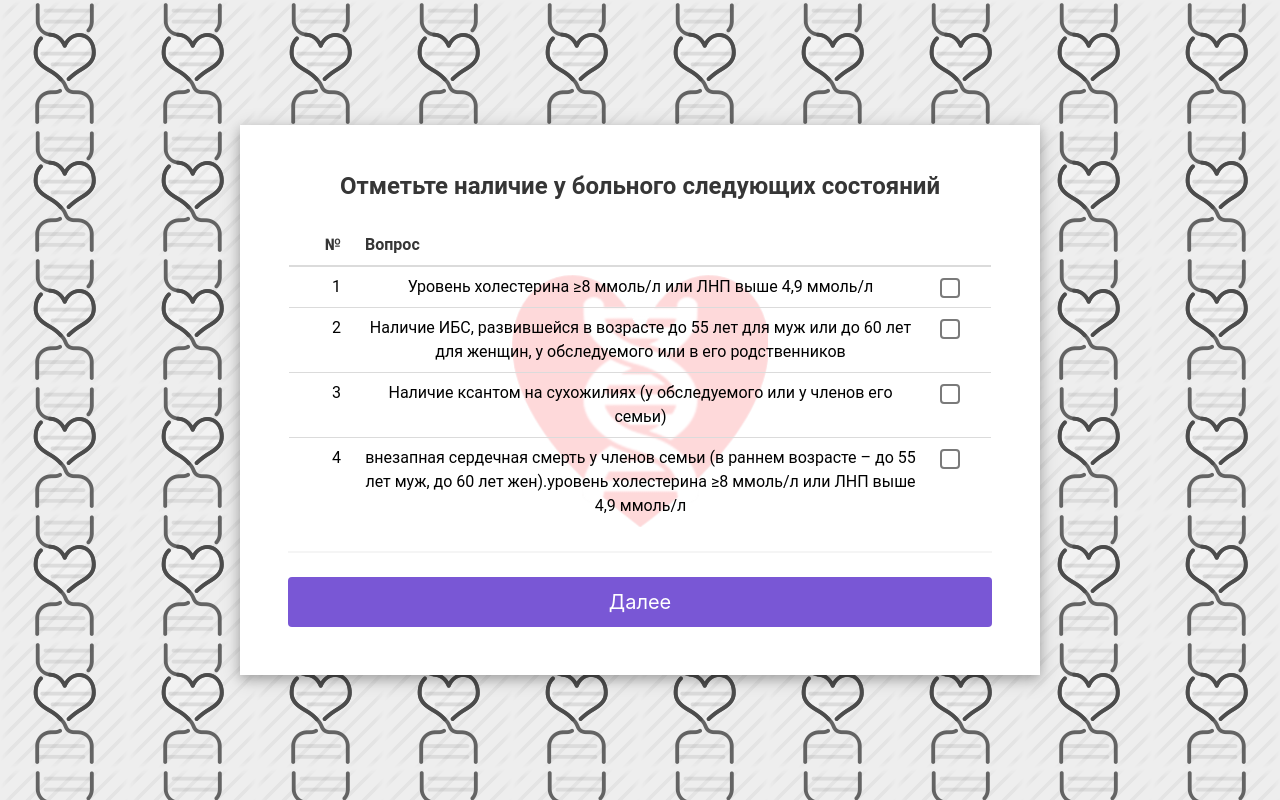
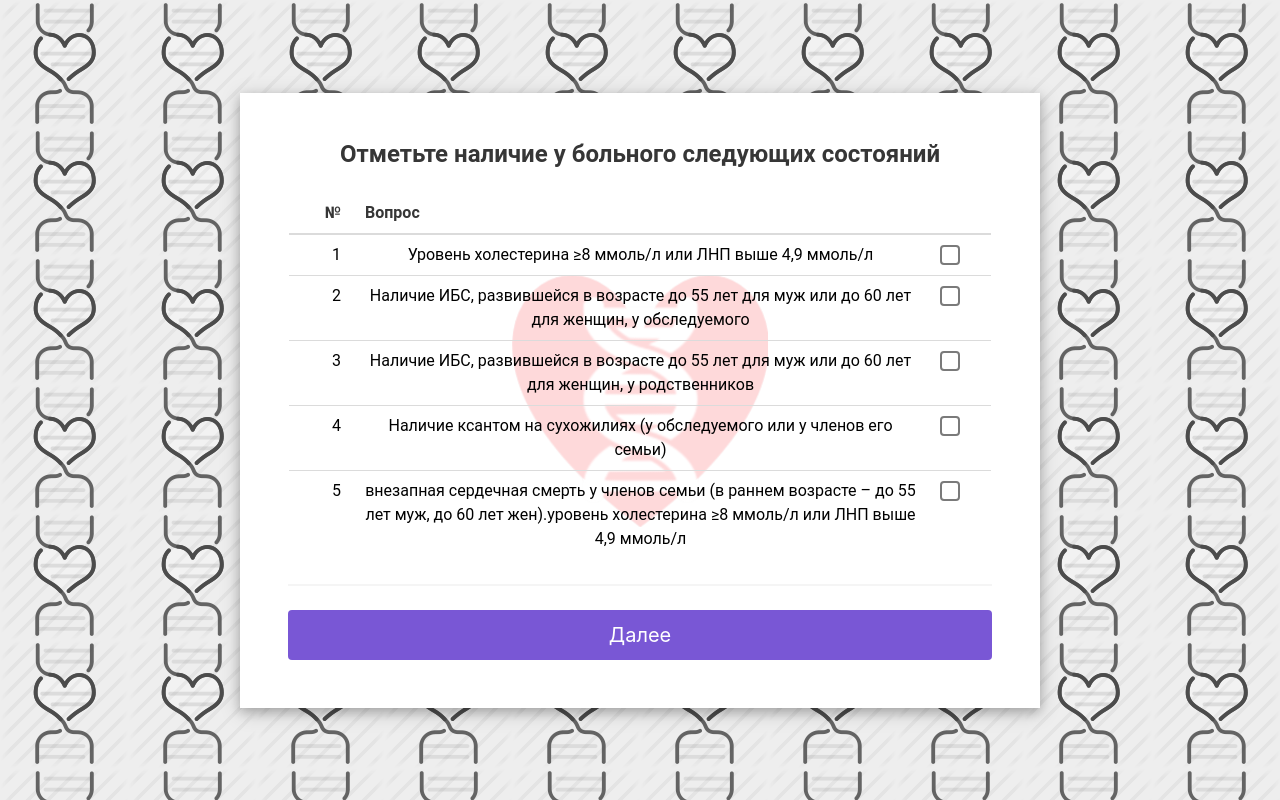
Before and after one commit to rguliev/familial-hyperlipidemia-calculator, a Vue app: page / in a window 1280 px wide. Built offline with nearby package versions, Linux system fonts and the light colour scheme.

Commit message:
Rebuild the logic

```diff
--- a/src/App.vue
+++ b/src/App.vue
@@ -11,7 +11,7 @@
         <Slide2 @next="slide2Next"/>
     </section>
     <section  v-if="activeSlide == 3" class="section">
-        <Slide34 @next="slide3Next"/>
+        <Slide34 :selfIHD="isSelfIHD" :relativeIHD="isRelativeIHD" @next="slide3Next"/>
     </section>
     <section  v-if="activeSlide == 5" class="section">
         <Slide5 @next="slide5Next"/>
@@ -66,9 +66,9 @@ export default {
     slide0Next: function() {
       this.activeSlide = 1
     },
-    slide1Next: function(numChecked) {
-      this.answers.slide1 = numChecked
-      if (numChecked) {
+    slide1Next: function(checkedRows) {
+      this.answers.slide1 = checkedRows
+      if (checkedRows.length) {
         this.activeSlide = 3
       } else {
         this.activeSlide = 2
@@ -87,7 +87,13 @@ export default {
       if (score >= 6) {
         this.activeSlide = 5
       } else {
-        this.activeSlide = 2
+        if (this.isSelfIHD) {
+          // Skip slid
+          this.answers.slide2 = "A"
+          this.slide2Next(this.answers.slide2)
+        } else {
+          this.activeSlide = 2
+        }
       }
     },
     slide5Next: function(geneApoB) {
@@ -112,6 +118,20 @@ export default {
         this.answers[key] = undefined
       }
       this.activeSlide = 1
+    }
+  },
+  computed: {
+    isSelfIHD: function() {
+      if (this.answers.slide1) {
+        return this.answers.slide1.find(v => v.id === 2)
+      }
+      return undefined
+    },
+    isRelativeIHD: function() {
+      if (this.answers.slide1) {
+        return this.answers.slide1.find(v => v.id === 3)
+      }
+      return undefined
     }
   }
 }
--- a/src/components/Slide1.vue
+++ b/src/components/Slide1.vue
@@ -9,7 +9,7 @@
         :header-checkable="headerCheckable"
         checkbox-position="right"></b-table>
         <hr>
-        <b-button size="is-medium" type="is-primary" expanded @click="$emit('next', numChecked)">Далее</b-button>
+        <b-button size="is-medium" type="is-primary" expanded @click="$emit('next', checkedRows)">Далее</b-button>
 </div>
 </template>
 
@@ -20,9 +20,10 @@
             return {
                 data: [
                     { 'id': 1, 'label': 'Уровень холестерина ≥8 ммоль/л или ЛНП выше 4,9 ммоль/л'},
-                    { 'id': 2, 'label': 'Наличие ИБС, развившейся в возрасте до 55 лет для муж или до 60 лет для женщин, у обследуемого или в его родственников'},
-                    { 'id': 3, 'label': 'Наличие ксантом на сухожилиях (у обследуемого или у членов его семьи)'},
-                    { 'id': 4, 'label': 'внезапная сердечная смерть у членов семьи (в раннем возрасте – до 55 лет муж, до 60 лет жен).уровень холестерина ≥8 ммоль/л или ЛНП выше 4,9 ммоль/л'}
+                    { 'id': 2, 'label': 'Наличие ИБС, развившейся в возрасте до 55 лет для муж или до 60 лет для женщин, у обследуемого'},
+                    { 'id': 3, 'label': 'Наличие ИБС, развившейся в возрасте до 55 лет для муж или до 60 лет для женщин, у родственников'},
+                    { 'id': 4, 'label': 'Наличие ксантом на сухожилиях (у обследуемого или у членов его семьи)'},
+                    { 'id': 5, 'label': 'внезапная сердечная смерть у членов семьи (в раннем возрасте – до 55 лет муж, до 60 лет жен).уровень холестерина ≥8 ммоль/л или ЛНП выше 4,9 ммоль/л'}
                 ],
                 checkboxPosition: 'left',
                 headerCheckable: false,
@@ -40,11 +41,6 @@
                     }
                 ]
             }
-        },
-        computed: {
-            numChecked: function () {
-                return this.checkedRows.length
-            }
         }
     }
 </script>
--- a/src/components/Slide34.vue
+++ b/src/components/Slide34.vue
@@ -43,6 +43,10 @@
 <script>
     export default {
         name: "Slide34",
+        props: {
+            selfIHD: Boolean,
+            relativeIHD: Boolean
+        },
         data() {
             return {
                 questions: [
@@ -52,7 +56,7 @@
                             {label: "Нет", score: 0},
                             {label: "Да", score: 1},
                         ],
-                        answerScore: NaN
+                        answerScore: this.relativeIHD ? 1 : NaN
                     },
                     {
                         label:'Есть ли у больного родственники первой линии родства с ЛНП> 95 персентиля (с учетом возраста, пола и страны) (ЛНП> 4,9 ммоль/л для взрослых)?',
@@ -84,7 +88,7 @@
                             {label: "Нет", score: 0},
                             {label: "Да", score: 2},
                         ],
-                        answerScore: NaN
+                        answerScore: this.selfIHD ? 2 : NaN
                     },
                     {
                         label: 'Есть ли у больного ЦВБ или периферический атеросклероз, выявленный до 55 лет (муж) или до 60 лет (жен) ?',
```
